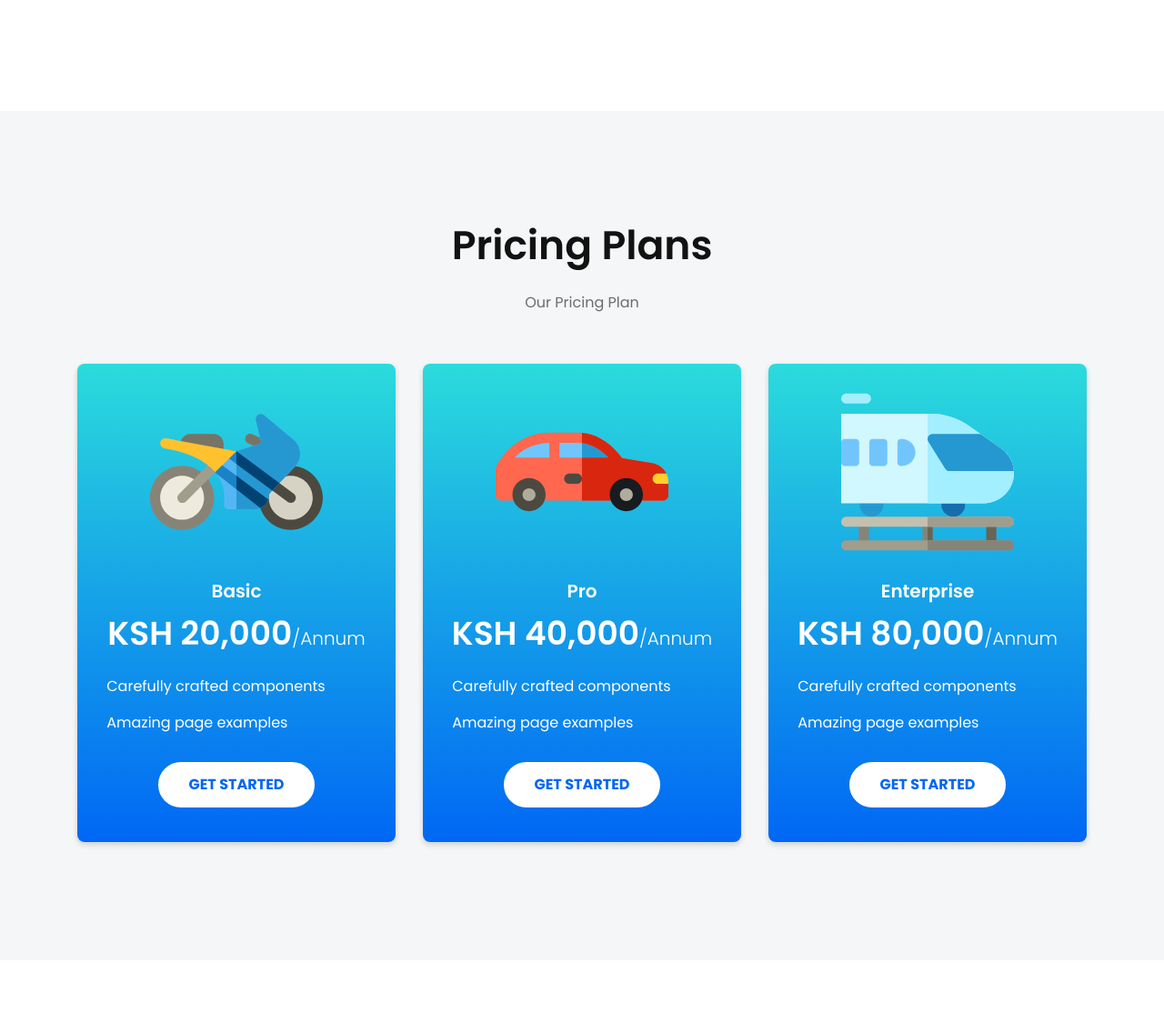
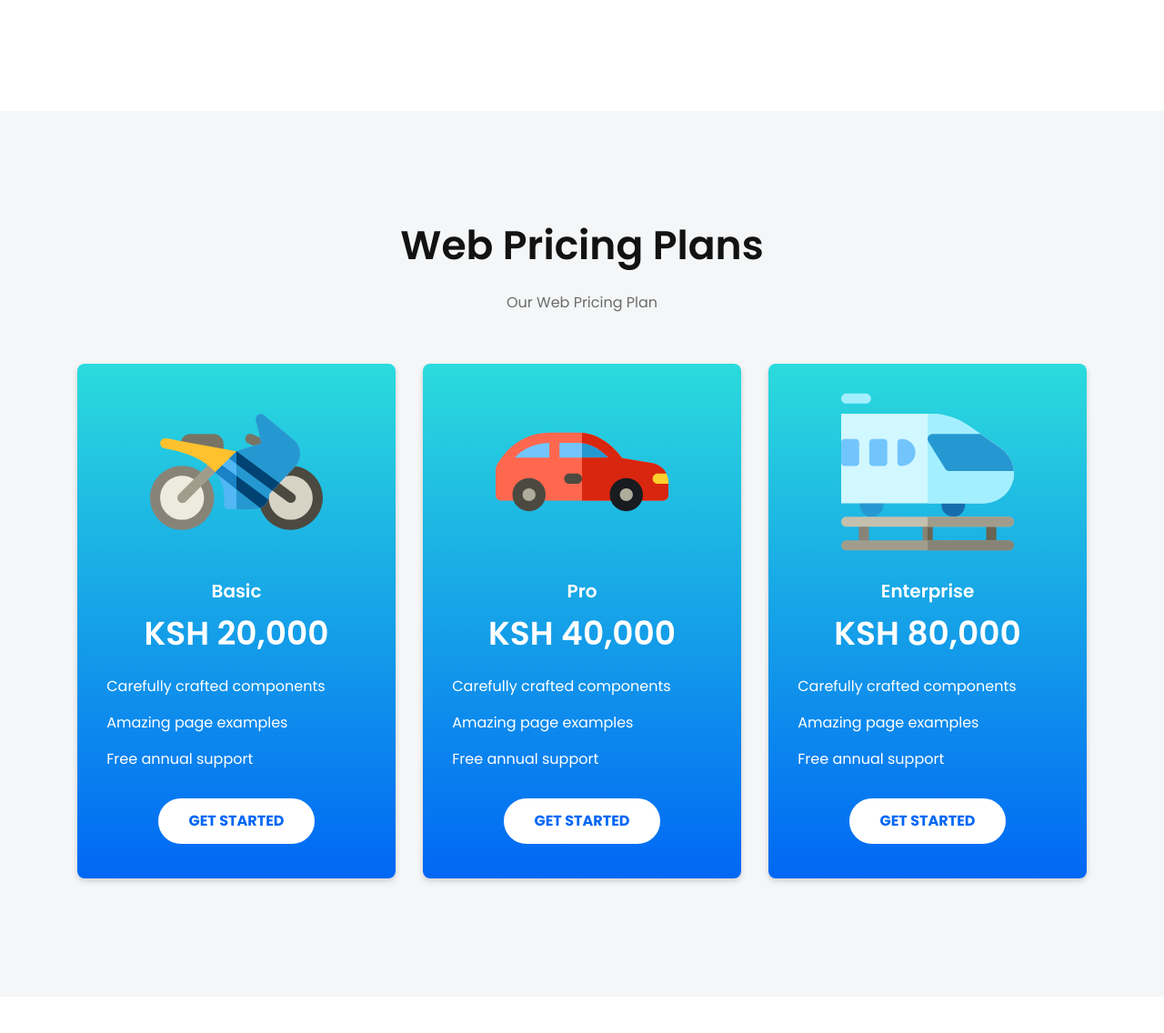
Before and after one commit to Deuce15/thinkbizz, a Django app: page / in a window 1280 px wide. Shown: the part 2568-3704 px from the top of the page at 91% size. Run offline with Django 4.2, Linux system fonts and the light colour scheme; some libraries are stand-ins or nearby versions.

Commit message:
Web plans

```diff
--- a/website/templates/home.html
+++ b/website/templates/home.html
@@ -468,8 +468,8 @@
             <div class="row justify-content-center">
                 <div class="col-lg-6 col-md-10">
                     <div class="section-title text-center pb-25">
-                        <h3 class="title">Pricing Plans</h3>
-                        <p class="text">Our Pricing Plan</p>
+                        <h3 class="title">Web Pricing Plans</h3>
+                        <p class="text">Our Web Pricing Plan</p>
                     </div> <!-- section title -->
                 </div>
             </div> <!-- row -->
@@ -481,12 +481,13 @@
                         </div>
                         <div class="pricing-header text-center">
                             <h5 class="sub-title">Basic</h5>
-                            <p class="month"><span class="price">KSH 20,000</span>/Annum</p>
+                            <p class="month"><span class="price">KSH 20,000</span></p>
                         </div>
                         <div class="pricing-list">
                             <ul>
                                 <li><i class="lni lni-check-mark-circle"></i> Carefully crafted components</li>
                                 <li><i class="lni lni-check-mark-circle"></i> Amazing page examples</li>
+                                <li><i class="lni lni-check-mark-circle"></i> Free annual support</li>
                             </ul>
                         </div>
                         <div class="pricing-btn rounded-buttons text-center">
@@ -502,12 +503,13 @@
                         </div>
                         <div class="pricing-header text-center">
                             <h5 class="sub-title">Pro</h5>
-                            <p class="month"><span class="price">KSH 40,000</span>/Annum</p>
+                            <p class="month"><span class="price">KSH 40,000</span></p>
                         </div>
                         <div class="pricing-list">
                             <ul>
                                 <li><i class="lni lni-check-mark-circle"></i> Carefully crafted components</li>
                                 <li><i class="lni lni-check-mark-circle"></i> Amazing page examples</li>
+                                <li><i class="lni lni-check-mark-circle"></i> Free annual support</li>
                             </ul>
                         </div>
                         <div class="pricing-btn rounded-buttons text-center">
@@ -523,12 +525,13 @@
                         </div>
                         <div class="pricing-header text-center">
                             <h5 class="sub-title">Enterprise</h5>
-                            <p class="month"><span class="price">KSH 80,000</span>/Annum</p>
+                            <p class="month"><span class="price">KSH 80,000</span></p>
                         </div>
                         <div class="pricing-list">
                             <ul>
                                 <li><i class="lni lni-check-mark-circle"></i> Carefully crafted components</li>
                                 <li><i class="lni lni-check-mark-circle"></i> Amazing page examples</li>
+                                <li><i class="lni lni-check-mark-circle"></i> Free annual support</li>
                             </ul>
                         </div>
                         <div class="pricing-btn rounded-buttons text-center">
```
